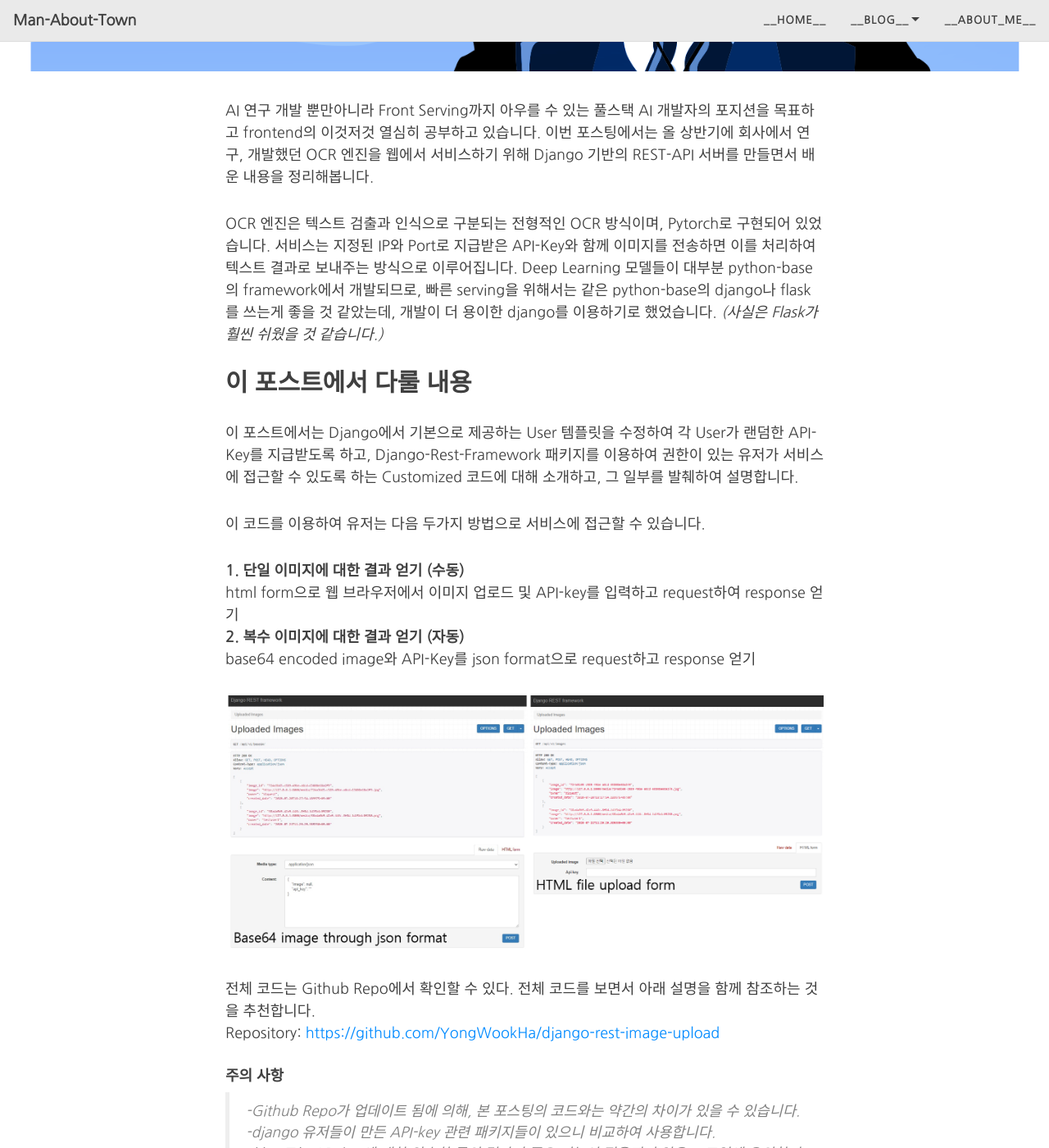
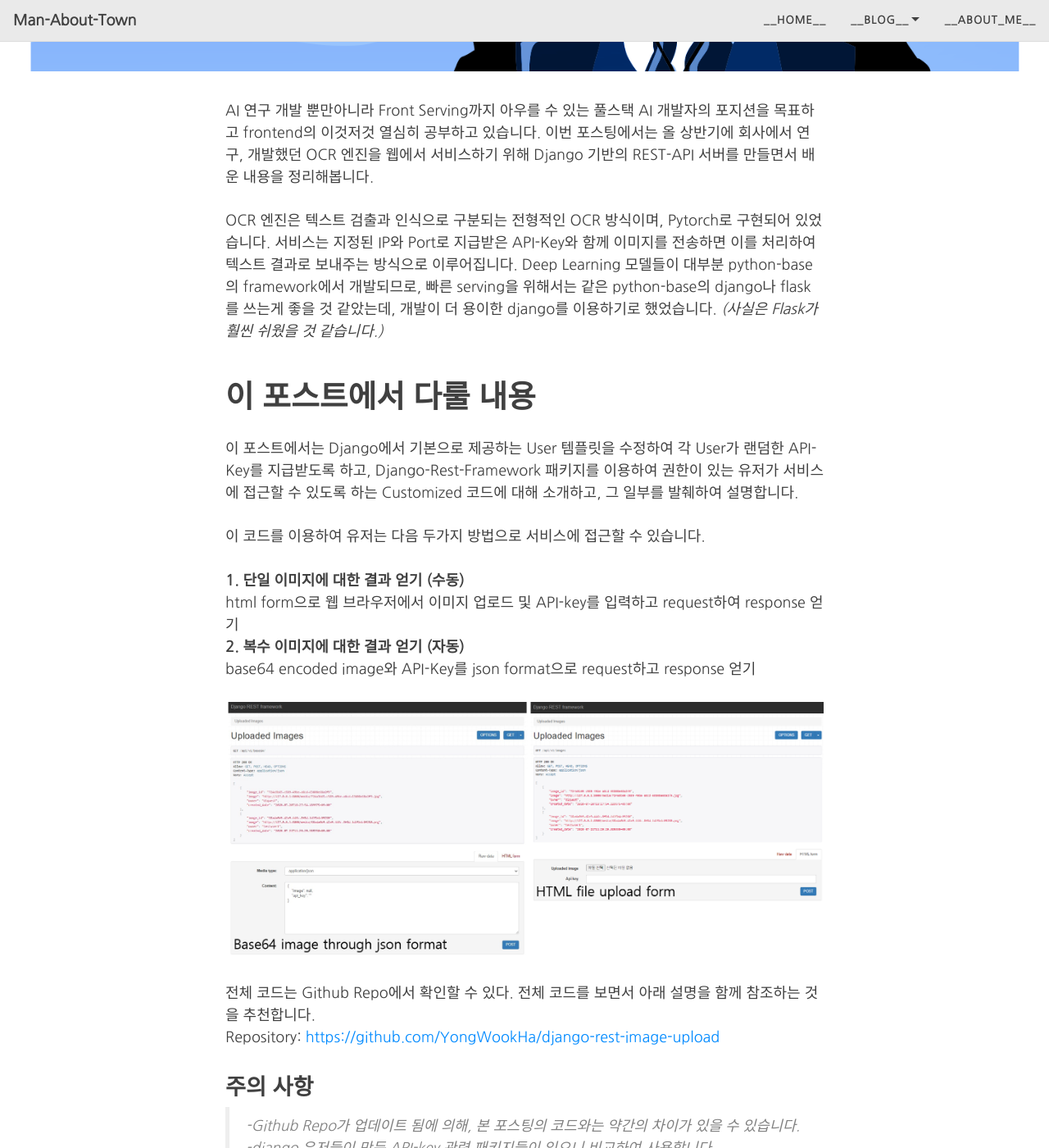
Before and after one commit to YongWookHa/yongwookha.github.io, a Jekyll site: the page built from collections/_Study/2020-07-22-Django-REST-API-Framework.md, in a window 1280 px wide and 1400 px high, scrolled down 456 px. Shown: the whole window at 82% size. Built offline with Jekyll 4.4.1, drawn with Linux system fonts in a browser that asks for light colours; nearby versions of some CDN libraries; some web fonts are replaced; comment, search, counter and statistics services are not loaded.

Commit message:
CHANGE: header margin-top

```diff
--- a/assets/css/beautifuljekyll.css
+++ b/assets/css/beautifuljekyll.css
@@ -26,7 +26,7 @@ body {
 }
 p {
   line-height: 1.5;
-  margin: 1.875rem 0;
+  margin: 1.65rem 0;
 }
 h1,h2,h3,h4,h5,h6 {
   font-family: 'Nanum Myeongjo', 'Open Sans', 'Helvetica Neue', Helvetica, Arial, sans-serif;
@@ -34,19 +34,20 @@ h1,h2,h3,h4,h5,h6 {
   line-height: 1.1;
 }
 h1 {
-  font-size: 2.25rem;
+  margin-top: 5rem;
+  font-size: 2.7rem;
 }
 h2 {
-  font-size: 1.875rem;
+  margin-top: 3rem;
+  font-size: 2.1em;
 }
 h3 {
-  font-size: 1.5rem;
+  margin-top: 2.2rem;
+  font-size: 1.9rem;
 }
 h4 {
-  font-size: 1.125rem;
-}
-h1, h2, h3, h4 {
-  margin-top: 1.25rem;
+  margin-top: 2.1rem;
+  font-size: 1.7rem;
 }
 a {
   color: {{ site.link-col | default: "#008AFF" }};
```
